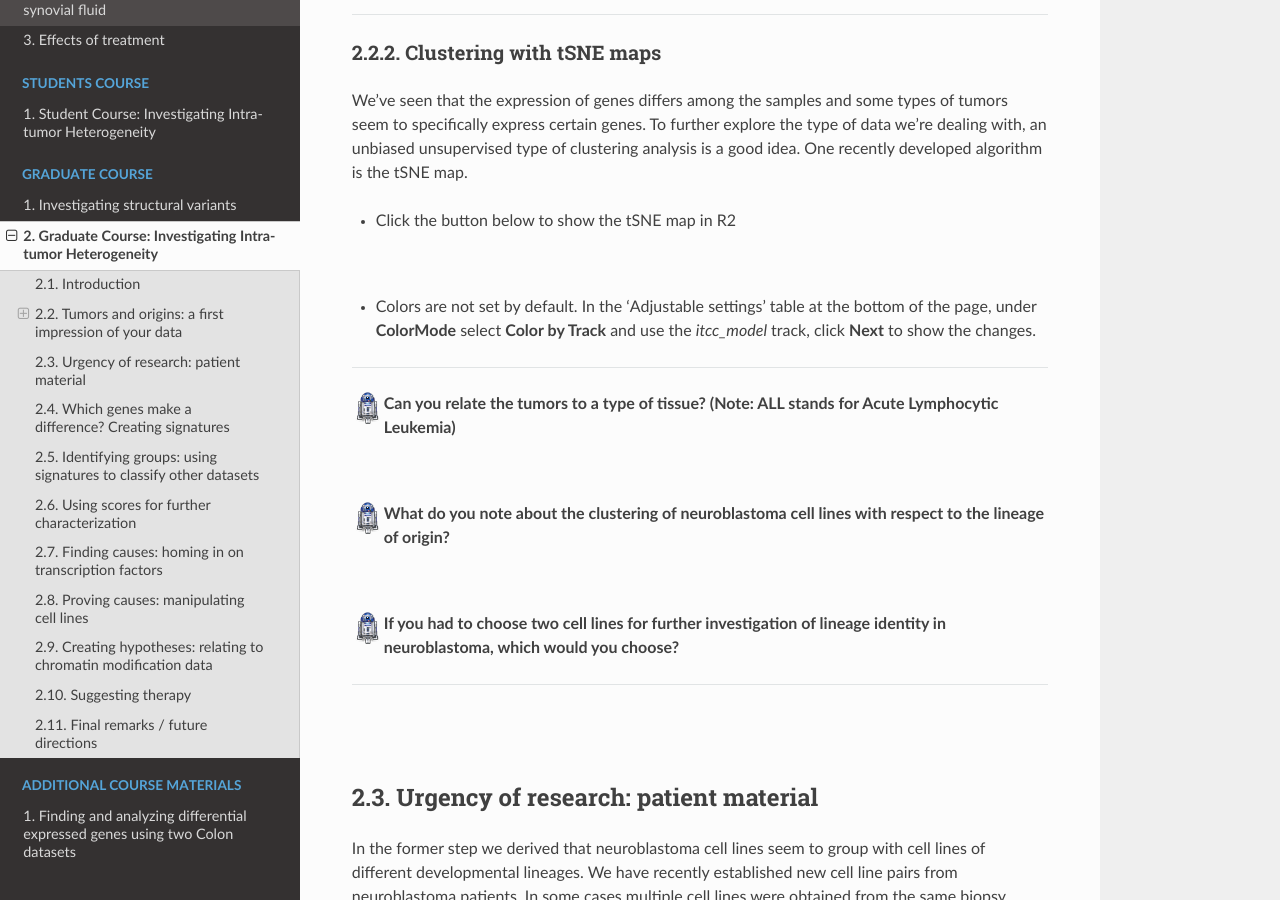
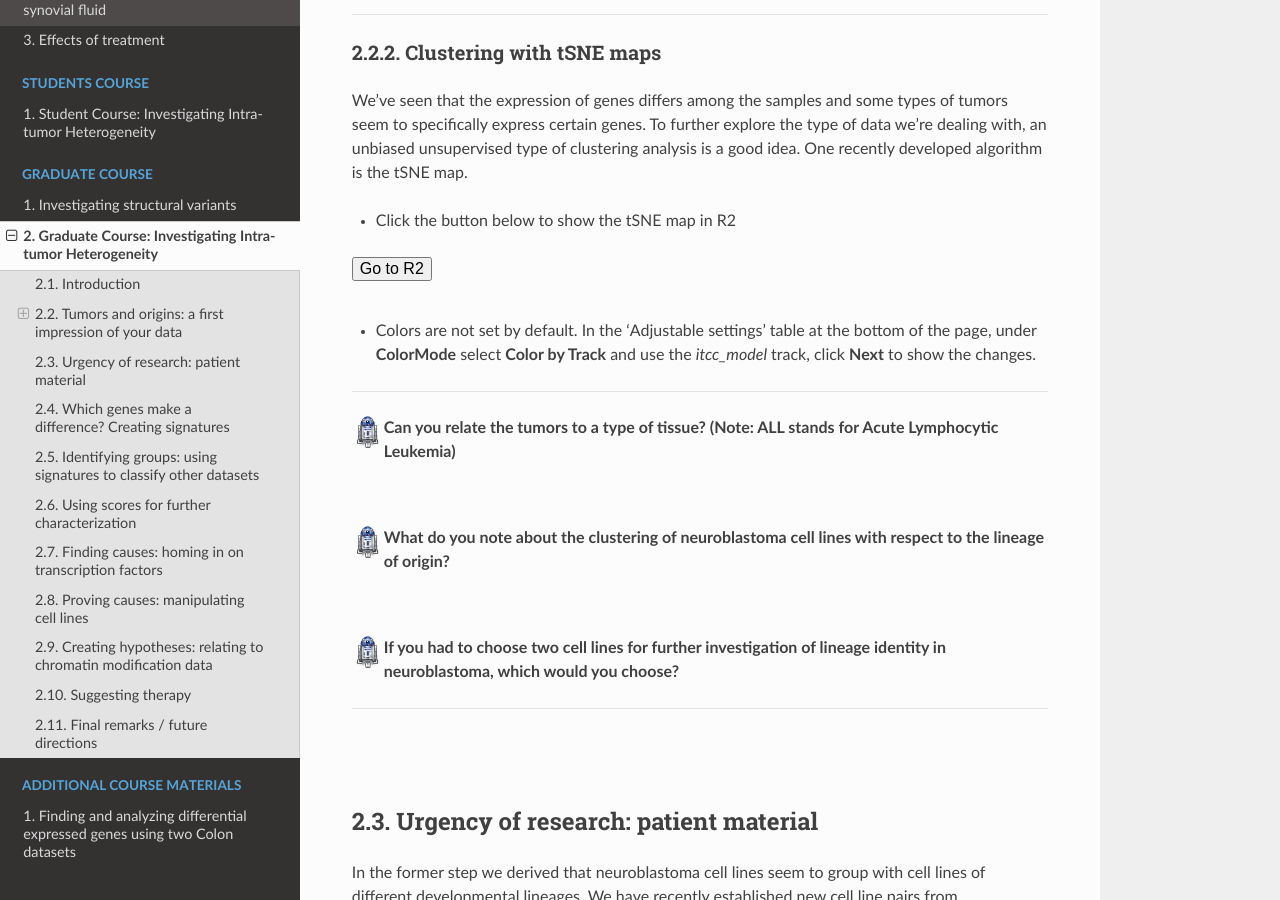
Before and after one commit to antronerds/r2-training-courses, a Sphinx documentation site: the page built from docs/Investigating_Tumor_Heterogeneity.md, in a window 1280 px wide and 900 px high, scrolled down 2463 px. Built offline with Sphinx 7.4.7 and the Read the Docs theme 2.0.0, drawn with Linux system fonts in a browser that asks for light colours.

Commit message:
Second dataset

```diff
--- a/docs/Investigating_Tumor_Heterogeneity.md
+++ b/docs/Investigating_Tumor_Heterogeneity.md
@@ -94,6 +94,7 @@ We've seen that the expression of genes differs among the samples and some types
 * Click the button below to show the tSNE map in R2
 
 <form name="itcc_86_cell_lines" action="https://hgserver1.amc.nl/cgi-bin/r2/main.cgi?option=tsne_plot&tsne_id=3b64db2654de88efccac21ddeae73a8f" enctype="multipart/form-data" target="R2" method="post">
+<button type="submit" >Go to R2</button>
 </form>
 <br>
 <br>
```
